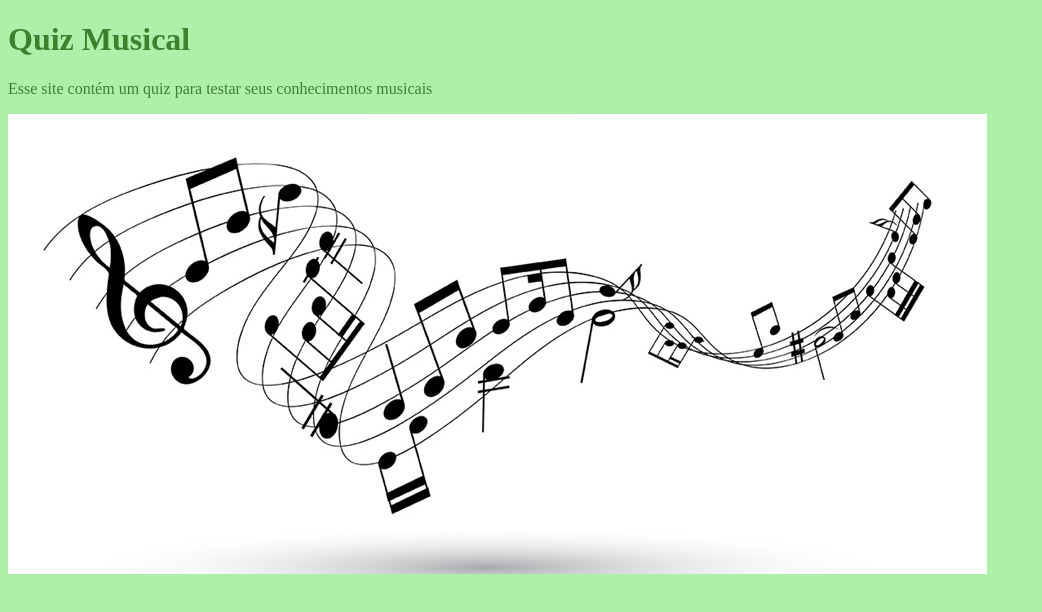
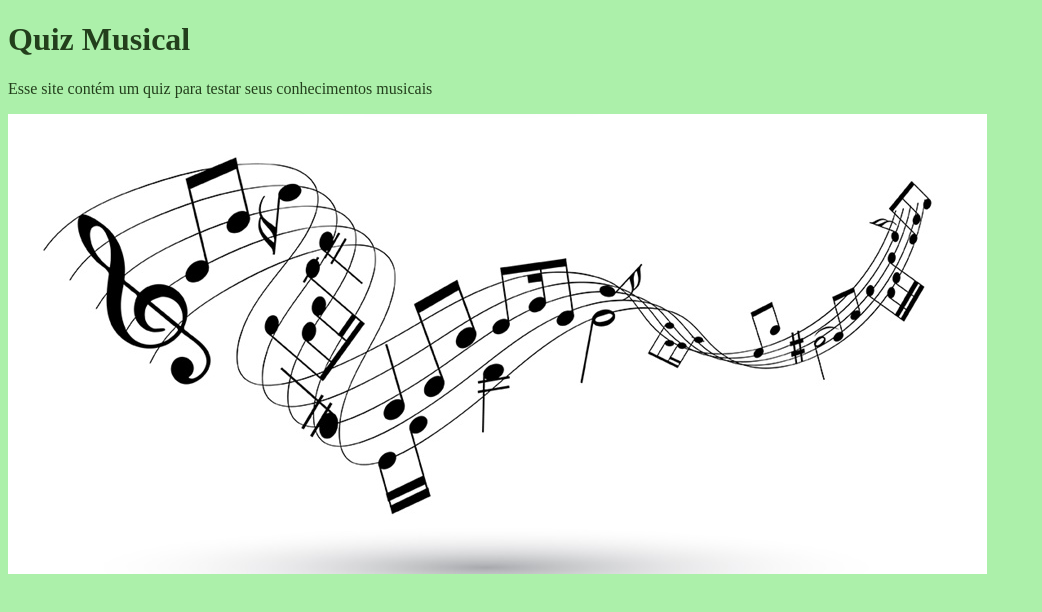
Before and after one commit to ccscobar23/carol.html, a plain HTML site: page index.html in a window 1280 px wide. Shown: the whole page, without its empty margins (0-1042 px from the left). Drawn offline with Linux system fonts and the light colour scheme; a web font is replaced by a local one.

Commit message:
Add files via upload

```diff
--- a/style.css
+++ b/style.css
@@ -3,7 +3,7 @@
 
 :root{
     ---cor-de-fundo : #acf0aa;
-    ---cor-da-fonte : #3f802f;
+    ---cor-da-fonte : #233f1c;
 }
 
 body{
```
